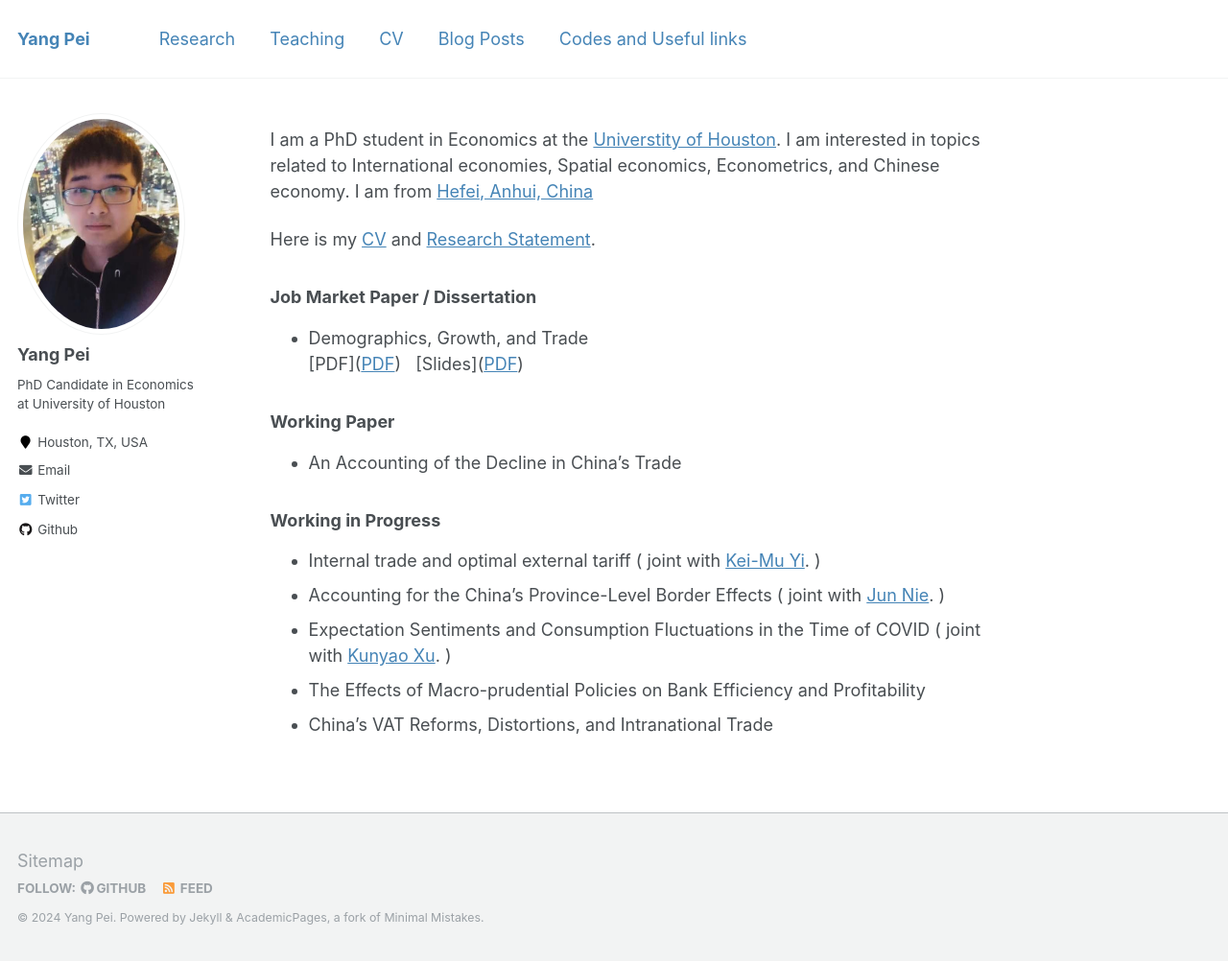
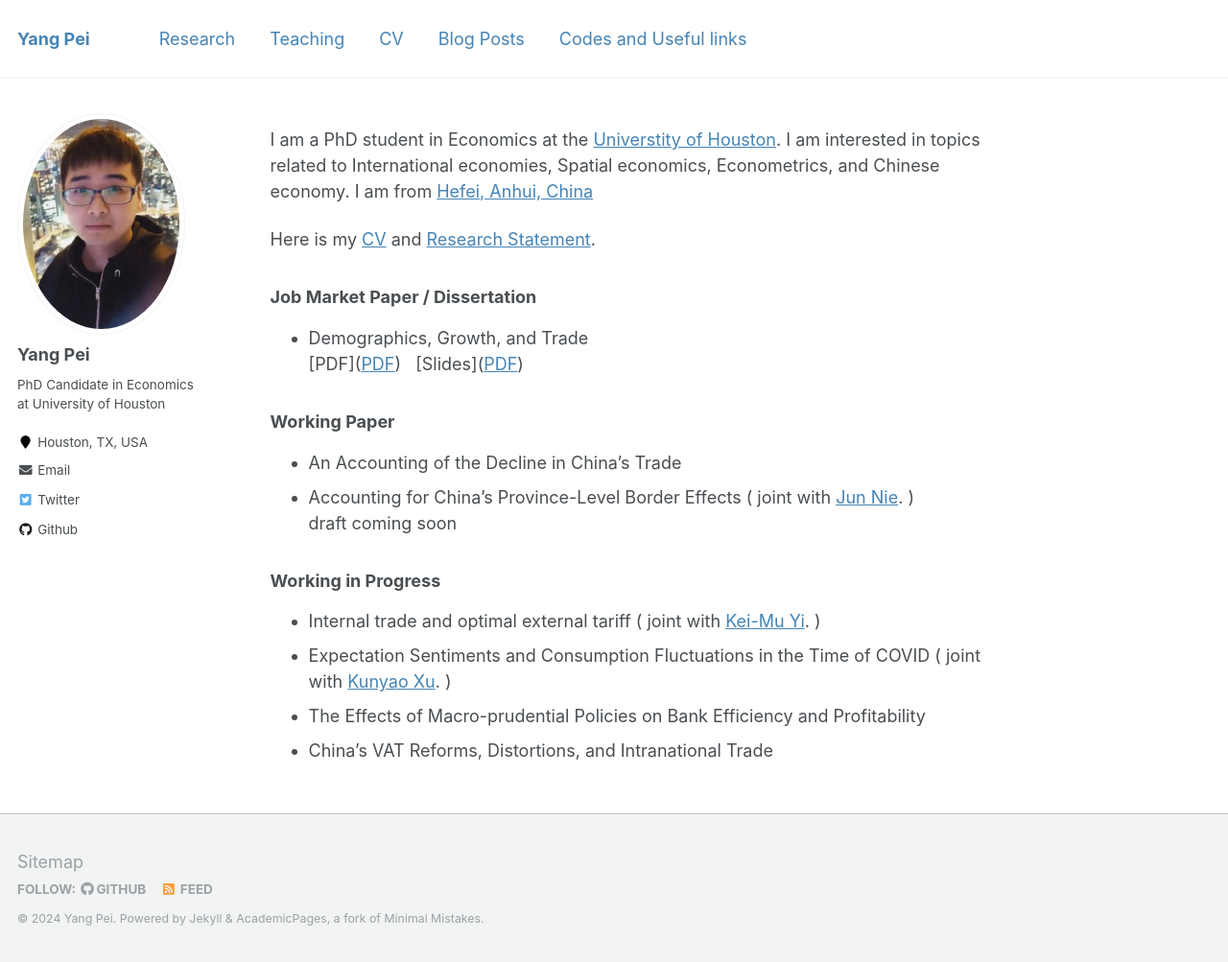
Before and after one commit to ypei1/ypei1.github.io, a Jekyll site: the page built from _pages/about.md, in a window 1280 px wide and 1003 px high. Shown: the whole window at 96% size. Built offline with Jekyll 4.4.1, drawn with Linux system fonts in a browser that asks for light colours.

Commit message:
Update about.md

```diff
--- a/_pages/about.md
+++ b/_pages/about.md
@@ -16,12 +16,15 @@ Here is my <a href="/files/YANGPEI_cv.pdf">CV</a>  and  <a href="/files/YANGPEI_
 - Demographics, Growth, and Trade
  [PDF](<a href="/files/JMP.pdf">PDF</a>) &nbsp; [Slides](<a href="/files/JMPslides.pdf">PDF</a>)
 
+
+
 ### Working Paper
 - An Accounting of the Decline in China's Trade
+- Accounting for China's Province-Level Border Effects ( joint with [Jun Nie](https://www.junnie27.com/). )    <br>
+  draft coming soon
 
 ### Working in Progress
 - Internal trade and optimal external tariff ( joint with [Kei-Mu Yi](https://sites.google.com/site/yikeimu2/home). )    <br>
-- Accounting for the China's Province-Level Border Effects ( joint with [Jun Nie](https://www.junnie27.com/). )    <br>
 - Expectation Sentiments and Consumption Fluctuations in the Time of COVID ( joint with [Kunyao Xu](https://www.linkedin.com/in/richard-xu-econ/). )    <br>
 - The Effects of Macro-prudential Policies on Bank Efficiency and Profitability    <br>
 - China's VAT Reforms, Distortions, and Intranational Trade   <br>
```
